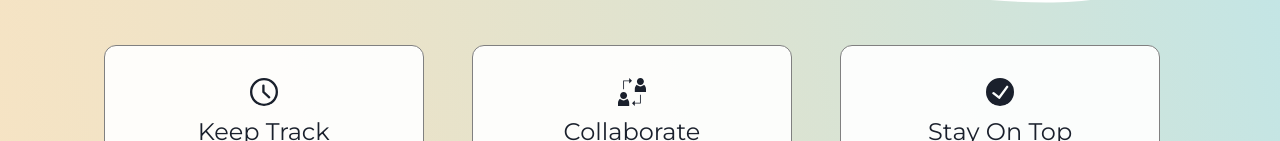
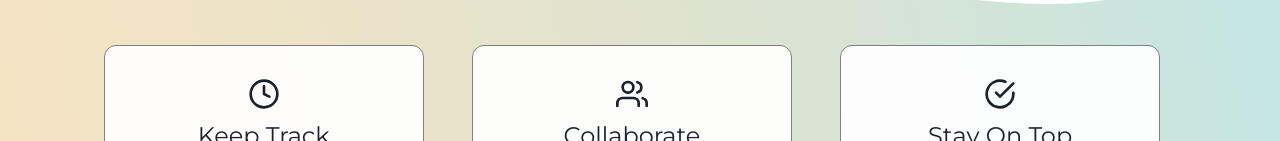
Before and after one commit to jermainejanszen/carta, a Next.js app: page / in a window 1280 px wide. Shown: the part 659-800 px from the top of the page. Built offline with nearby package versions, Linux system fonts and the light colour scheme.

Commit message:
fixed cards on splash screen

```diff
--- a/pages/index.tsx
+++ b/pages/index.tsx
@@ -5,10 +5,12 @@ import {
   Flex,
   Spacer,
   Grid,
+  Box,
   Image,
   useColorModeValue} from '@chakra-ui/react';
 import { createIcon } from '@chakra-ui/icon';
 import { TimeIcon, CheckCircleIcon } from '@chakra-ui/icons';
+import { FiUsers, FiClock, FiCheckCircle } from 'react-icons/fi';
 import SplashNavBar from '../widgets/SplashNavBar';
 
 interface CardProps {
@@ -23,44 +25,13 @@ export default function Home() {
   const router = useRouter();
 
   const FeatureCard = (props : CardProps) => {
-    const CollaborateIcon = createIcon({
-      displayName: "CollaborateIcon",
-      viewBox: "0 0 33 33",
-      path: [
-        (<path
-          key="1"
-          fillRule="evenodd"
-          clipRule="evenodd"
-          d="M6.6 24.75C8.87818 24.75 10.725 22.9032 10.725 20.625C10.725 18.3468 8.87818 16.5 6.6 16.5C4.32183 16.5 2.475 18.3468 2.475 20.625C2.475 22.9032 4.32183 24.75 6.6 24.75ZM3.8147e-06 29.7C3.8147e-06 27.6455 0.938699 25.8103 2.41059 24.5998C3.4629 25.7086 4.95071 26.4 6.6 26.4C8.24929 26.4 9.7371 25.7086 10.7894 24.5998C12.2613 25.8103 13.2 27.6455 13.2 29.7V33H3.8147e-06V29.7Z"
-          fill="currentColor"/>),
-        (<path
-          key="2"
-          fillRule="evenodd"
-          clipRule="evenodd"
-          d="M26.4 8.25C28.6782 8.25 30.525 6.40317 30.525 4.125C30.525 1.84683 28.6782 0 26.4 0C24.1218 0 22.275 1.84683 22.275 4.125C22.275 6.40317 24.1218 8.25 26.4 8.25ZM19.8 13.2C19.8 11.1455 20.7387 9.3103 22.2106 8.09984C23.2629 9.20858 24.7507 9.89997 26.4 9.89997C28.0493 9.89997 29.5371 9.20858 30.5894 8.09984C32.0613 9.3103 33 11.1455 33 13.2V16.5H19.8V13.2Z"
-          fill="currentColor"/>),
-        (<path
-          key="3"
-          fillRule="evenodd"
-          clipRule="evenodd"
-          d="M26.9 29.7V19.8H25.9V29.2H19.8V26.4L16.5 29.7L19.8 33V30.2H26.4H26.9V29.7Z"
-          fill="currentColor"/>),
-        (<path
-          key="4"
-          fillRule="evenodd"
-          clipRule="evenodd"
-          d="M13.2 3.8V6.6L16.5 3.3L13.2 0V2.8H6.6H6.1V3.3V13.2H7.1V3.8H13.2Z"
-          fill="currentColor"/>),
-      ],
-    });
-
     let cardIcon;
     if (props.icon === "clock") {
-      cardIcon = <TimeIcon h={7} w={7} m={2} />;
+      cardIcon = <FiClock size="2rem" />;
     } else if (props.icon === "collaborate") {
-      cardIcon = <CollaborateIcon h={7} w={7} m={2} />;
+      cardIcon = <FiUsers size="2rem" />;
     } else if (props.icon === "checkmark") {
-      cardIcon = <CheckCircleIcon h={7} w={7} m={2} />;
+      cardIcon = <FiCheckCircle size="2rem" />;
     }
 
     const bg = useColorModeValue("whiteAlpha.900", "blackAlpha.700");
@@ -76,13 +47,17 @@ export default function Home() {
         margin="4"
         borderRadius="xl"
         border="1px solid gray"
+        transition="all 0.2s ease"
+        cursor="pointer"
         _hover={{
           borderColor: "cyan.400",
           color: "cyan.400",
         }}
         onClick={e => router.push(props.link)}>
           <Flex direction="column" alignItems="center">
-            {cardIcon}
+            <Box my={2}>
+              {cardIcon}
+            </Box>
             <Text fontSize="2xl">
               {props.title}
             </Text>
```
